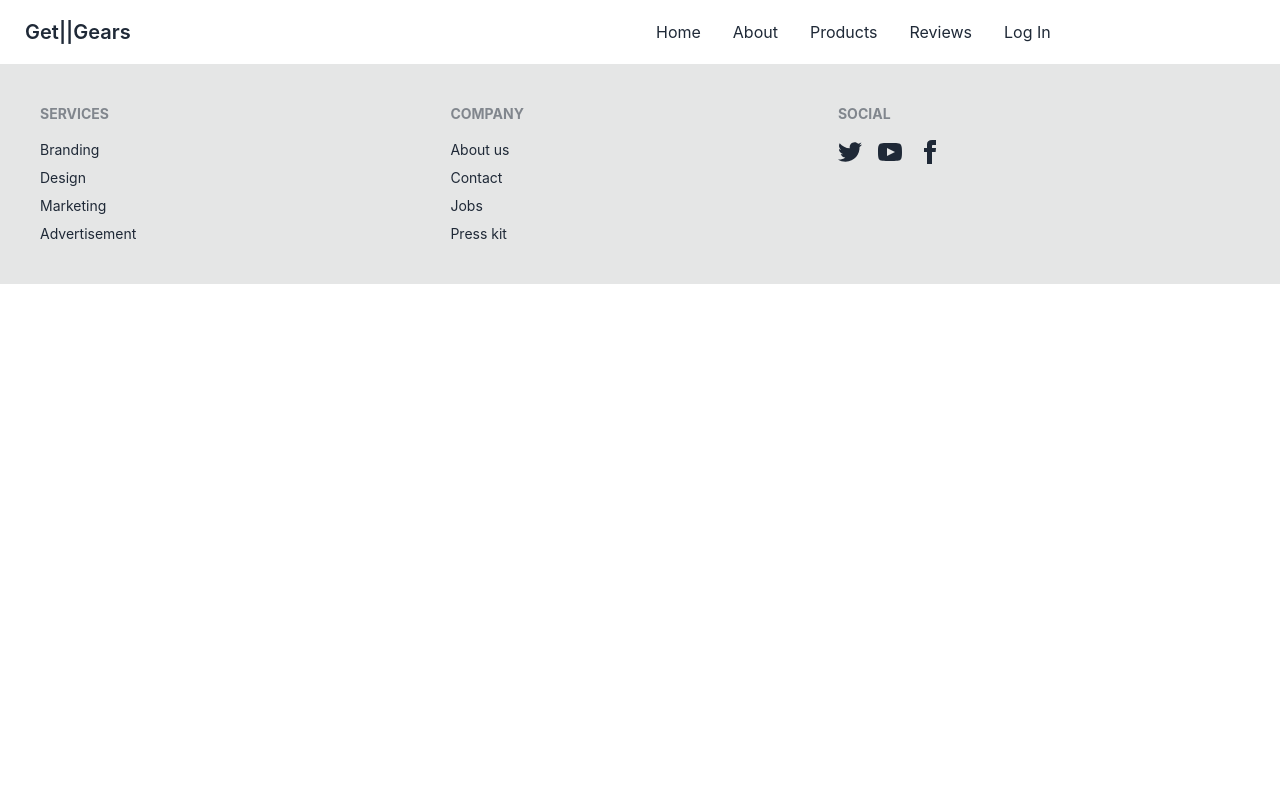
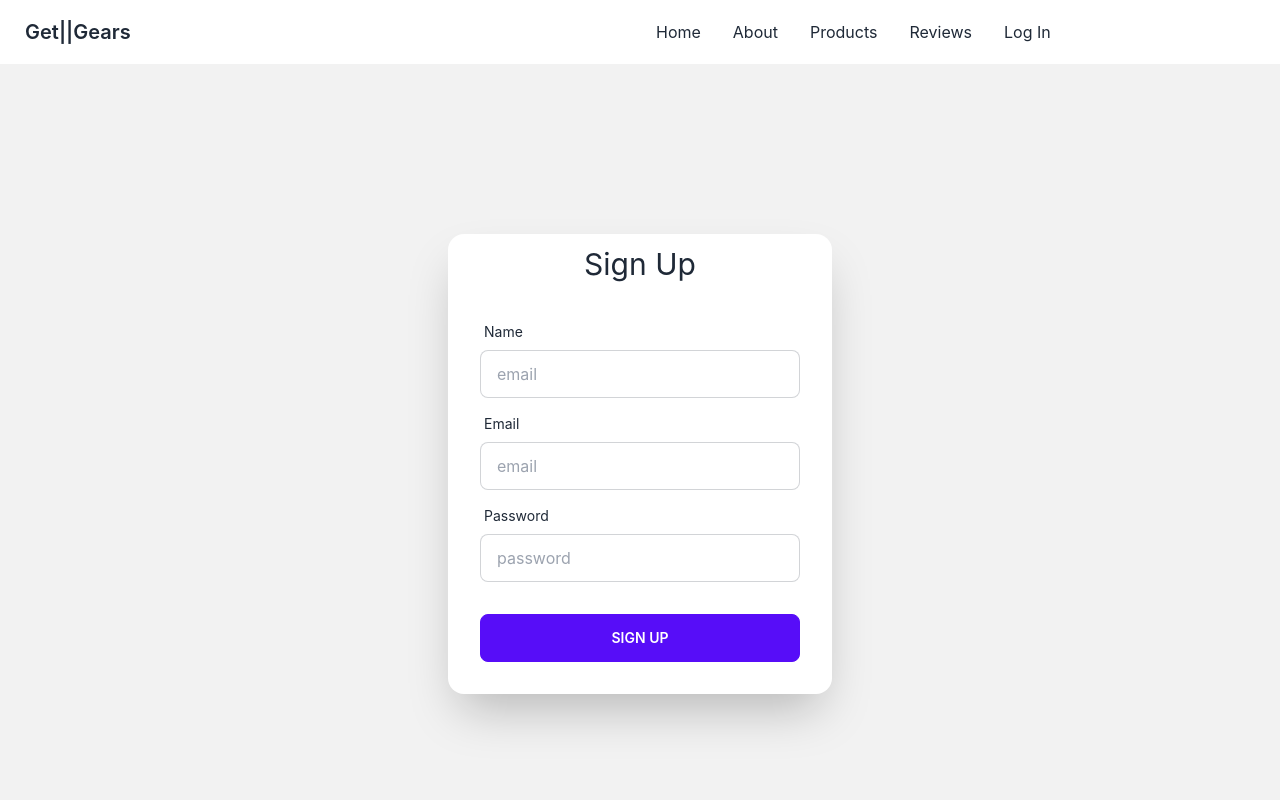
Before and after one commit to Fathir-shishir/GetGearsClient, a React (Create React App) app: page /signUp in a window 1280 px wide. Shown: the top 800 px of the page. Built offline with nearby package versions, Linux system fonts and the light colour scheme; no server answers.

Commit message:
lognin Registration done

```diff
--- a/src/App.js
+++ b/src/App.js
@@ -8,6 +8,7 @@ import Footer from './Pages/Shared/Footer/Footer';
 import Products from './Pages/Products/Products';
 import Reviews from './Pages/Reviews/Reviews';
 import Login from './Pages/Login/Login';
+import SignUp from './Pages/Login/SignUp';
 
 function App() {
   return (
@@ -21,6 +22,7 @@ function App() {
         <Route path="/products" element={<Products></Products>} />
         <Route path="/reviews" element={<Reviews></Reviews>} />
         <Route path="/logIn" element={<Login></Login>} />
+        <Route path="/signUp" element={<SignUp></SignUp>} />
       </Routes>
       <Footer></Footer>
     </div>
--- a/src/Pages/Login/Login.js
+++ b/src/Pages/Login/Login.js
@@ -1,13 +1,16 @@
+import { signInWithEmailAndPassword } from 'firebase/auth';
 import React from 'react';
-import { useSignInWithGoogle } from 'react-firebase-hooks/auth';
+import { useSignInWithEmailAndPassword, useSignInWithGoogle } from 'react-firebase-hooks/auth';
 import { useForm } from 'react-hook-form';
 import { Link } from 'react-router-dom';
 import auth from '../../firebase.init';
 const Login = () => {
-    const [signInWithGoogle, user, loading, error] = useSignInWithGoogle(auth);
-    const { register, formState: { errors }, handleSubmit } = useForm();
-    const onSubmit = {
+    const [signInWithGoogle, gUser, gloading, gError] = useSignInWithGoogle(auth);
 
+    const { register, formState: { fErrors }, handleSubmit } = useForm();
+    const [signInWithEmailAndPassword,user,loading,error,] =useSignInWithEmailAndPassword(auth);
+    const onSubmit = data => {
+            signInWithEmailAndPassword(data.email,data.password)
     };
     if (error) {
         return (
@@ -20,11 +23,7 @@ const Login = () => {
          <p>Loading...</p>;
       }
       if (user) {
-        return (
-          <div>
-            <p>Signed In User: {user.email}</p>
-          </div>
-        );
+
       }
     return (
         <div class="hero min-h-screen bg-base-200">
@@ -50,7 +49,7 @@ const Login = () => {
             <a href="#" class="label-text-alt link link-hover">Forgot password?</a>
           </label>
         <button type="submit" class="btn btn-primary">Login</button>
-        <p className='mt-2'>New to Get Gear? <Link className='text-primary'  to="/Singup"> Create New Account</Link></p>
+        <p className='mt-2'>New to Get Gear? <Link className='text-primary'  to="/signUp"> Create New Account</Link></p>
         </div>
          <div class="divider">OR</div>
           <button onClick={() => signInWithGoogle()} className='btn btn-primary'> Log In With Google</button>
--- /dev/null
+++ b/src/Pages/Login/SignUp.js
@@ -0,0 +1,54 @@
+import React from 'react';
+import { useCreateUserWithEmailAndPassword, useUpdateProfile } from 'react-firebase-hooks/auth';
+import { useForm } from 'react-hook-form';
+import auth from '../../firebase.init';
+
+const SignUp = () => {
+    const [
+        createUserWithEmailAndPassword,
+        user,
+        loading,
+        error,
+      ] = useCreateUserWithEmailAndPassword(auth);
+      const [updateProfile, updating, updatError] = useUpdateProfile(auth);
+    const { register, formState: { formErrors }, handleSubmit } = useForm();
+    const onSubmit = async  data => {
+        await  createUserWithEmailAndPassword(data.email,data.password)
+        await updateProfile({ displayName : data.name});
+};
+    return (
+        <div class="hero min-h-screen bg-base-200">
+
+  <div class="hero-content flex-col lg:flex-row-re verse w-1/2">
+   <div class="card flex-shrink-0 w-full max-w-sm shadow-2xl bg-base-100">
+     <h1 className=' text-3xl text-center mt-3 text-bold'>Sign Up</h1>
+      <form onSubmit={handleSubmit(onSubmit)} class="card-body">
+      <div class="form-control">
+          <label class="label">
+            <span class="label-text">Name</span>
+          </label>
+          <input {...register("name", { required: true })} type="text" placeholder="email" class="input input-bordered" />
+        </div>
+        <div class="form-control">
+          <label class="label">
+            <span class="label-text">Email</span>
+          </label>
+          <input {...register("email", { required: true })} type="email" placeholder="email" class="input input-bordered" />
+        </div>
+        <div class="form-control">
+          <label class="label">
+            <span class="label-text">Password</span>
+          </label>
+          <input {...register("password", { required: true })} type="password" placeholder="password" class="input input-bordered" />
+        </div>
+        <div class="form-control mt-6">
+          <button type='submit' class="btn btn-primary">Sign Up</button>
+        </div>
+      </form>
+    </div>
+  </div>
+</div>
+    );
+};
+
+export default SignUp;
--- a/src/Pages/Shared/NavBar/Navbar.js
+++ b/src/Pages/Shared/NavBar/Navbar.js
@@ -1,8 +1,16 @@
 import { FontAwesomeIcon } from '@fortawesome/react-fontawesome';
+import { signOut } from 'firebase/auth';
 import React from 'react';
+import { useAuthState } from 'react-firebase-hooks/auth';
 import { Link } from 'react-router-dom';
+import auth from '../../../firebase.init';
+const logout = () => {
+  signOut(auth);
+};
+
 
 const Navbar = () => {
+  const [user, loading, error] = useAuthState(auth);
     return (
         <div class="navbar bg-base-100">
   <div class="navbar-start">
@@ -24,7 +32,14 @@ const Navbar = () => {
       <li><Link to="/about">About</Link></li>
       <li><Link to="/products">Products</Link></li>
       <li><Link to="/reviews">Reviews</Link></li>
-      <li><Link to="/logIn">Log In</Link></li>
+      {
+          user? <li><Link onClick={logout} to="/home">Log out <p>{user?.email}</p></Link></li> : <li><Link  to="/logIn">Log In</Link></li>
+
+      }
+
+
+
+
     </ul>
   </div>
 
```
